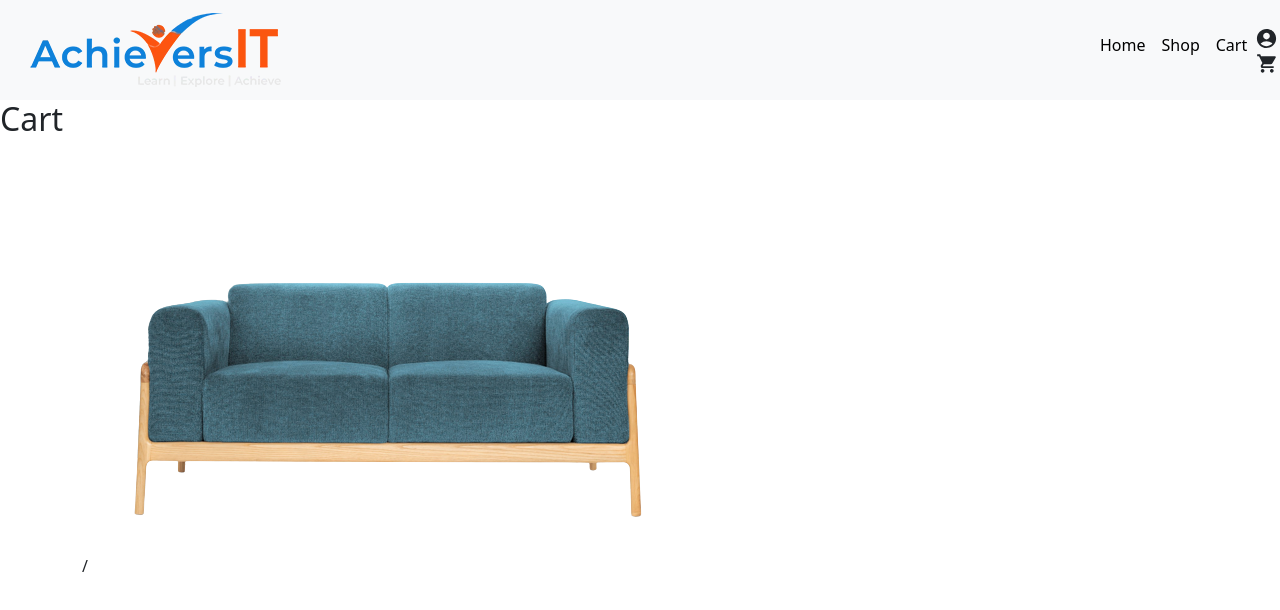
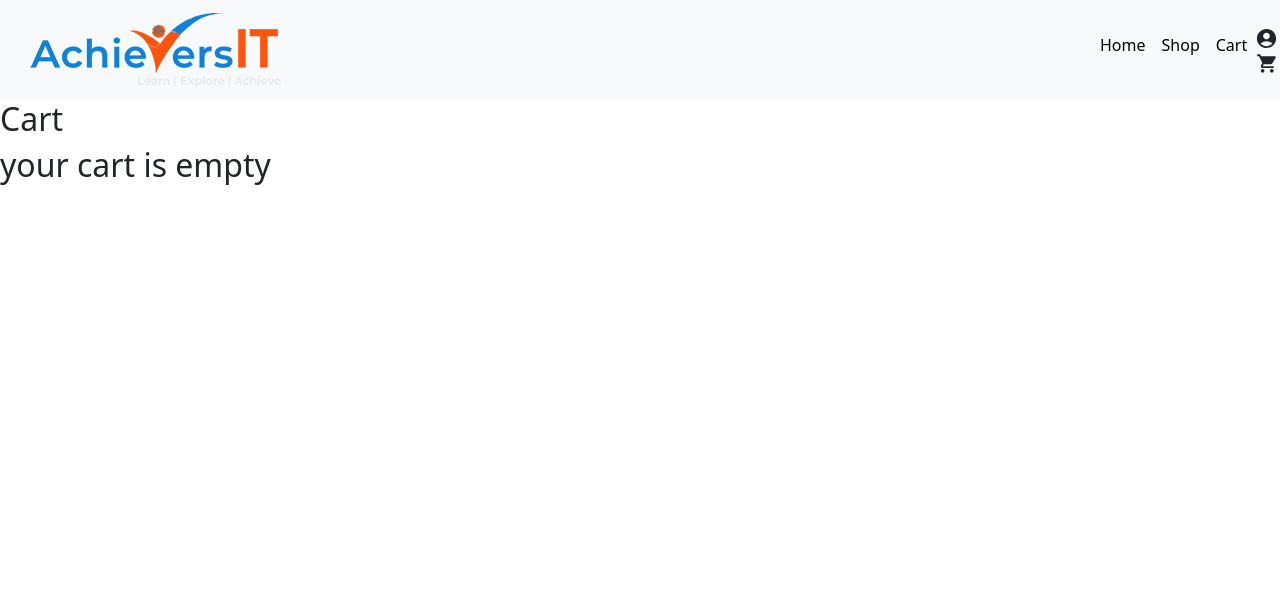
Before and after one commit to smpraneethkumar/Front_End_Project, a React (Vite) app: page /pDetail/01 in a window 1280 px wide. Shown: the top 610 px of the page. Built offline with nearby package versions, Linux system fonts and the light colour scheme.

Commit message:
creating cart page

```diff
--- a/src/Components/Cart.jsx
+++ b/src/Components/Cart.jsx
@@ -21,14 +21,15 @@ const Cart = () => {
 
         {
           // cartProduct
+          cartProduct == 0 ?
         <div className="container">
           <div className="row">
             <div className='col-6'>
               <img src={cartProduct.imgUrl} alt="" />
               </div>
               </div>
-              /</div>
-
+              </div>
+        : <h2> your cart is empty</h2>
         }
 
 
```
